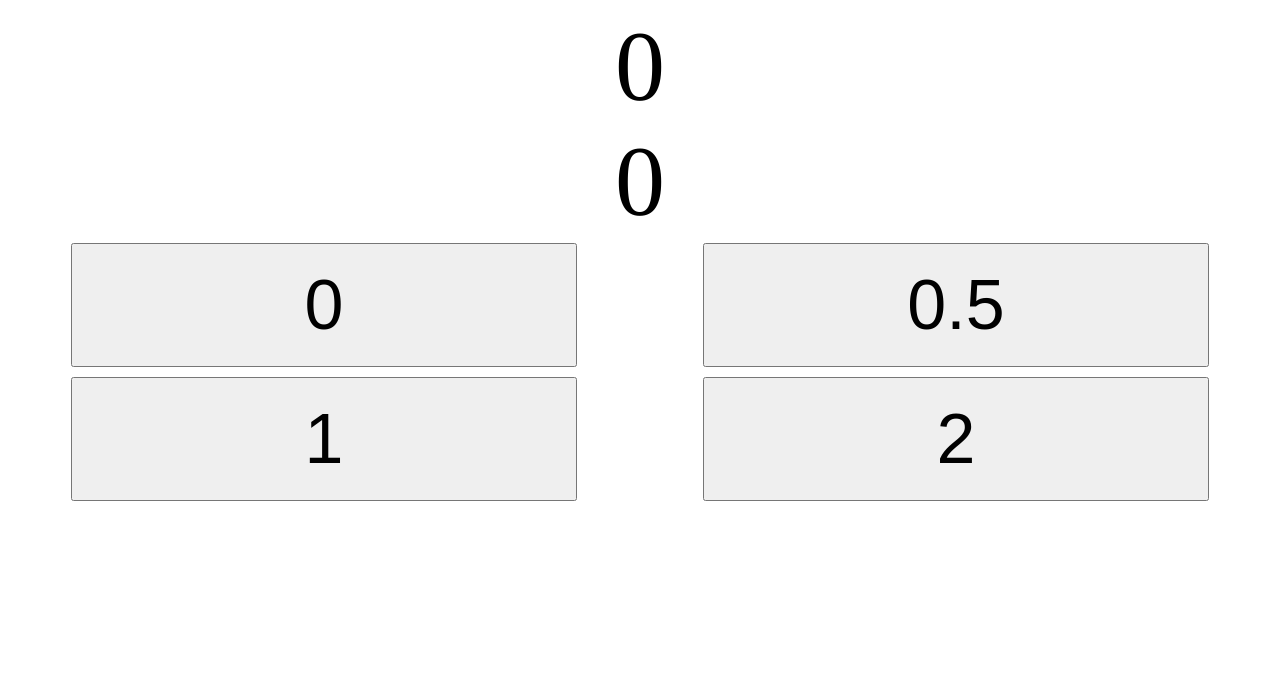
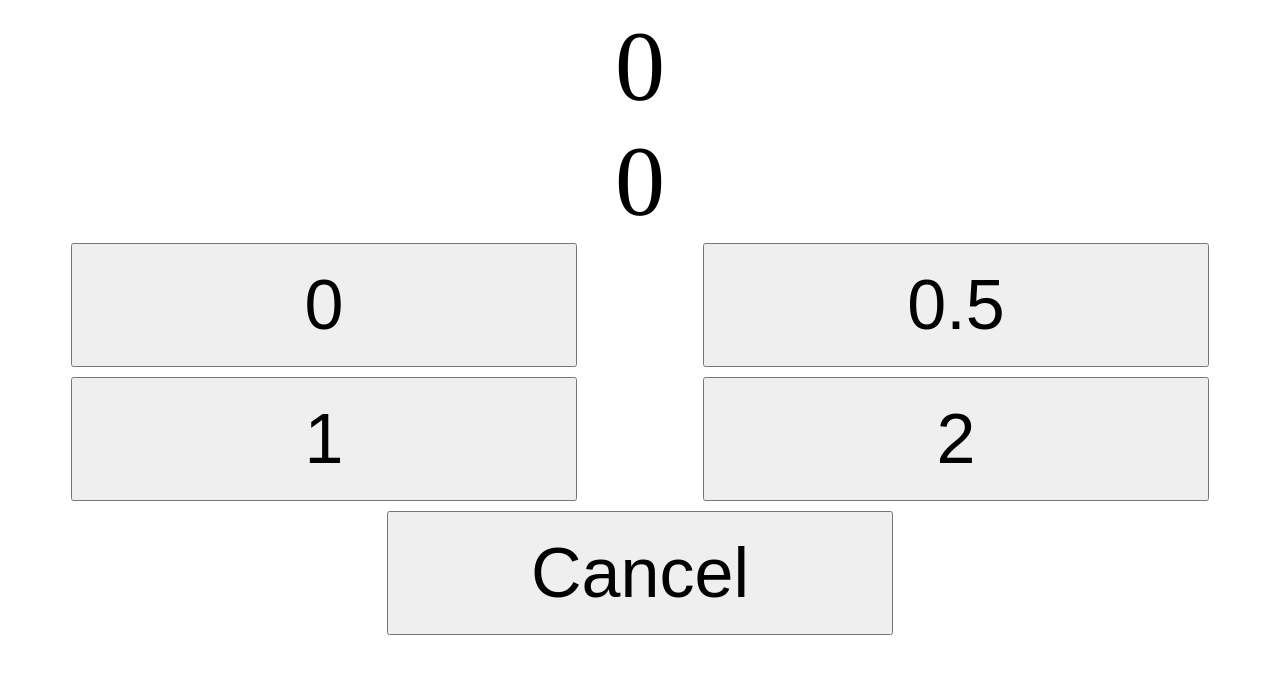
Before and after one commit to udebella/Training-Stats, a Vue app: page / in a window 1280 px wide. Shown: the top 674 px of the page. Built offline with nearby package versions, Linux system fonts and the light colour scheme.

Commit message:
Add button to cancel last value

```diff
--- a/src/components/TrySeries.vue
+++ b/src/components/TrySeries.vue
@@ -10,6 +10,11 @@
 				:key="button"
 				@click="addTryValue(button)">
 			{{button}}
+		</button>
+		<button data-test="cancel-last"
+				class="button"
+				@click="cancelLast">
+			Cancel
 		</button>
 	</div>
 </template>
@@ -28,6 +33,9 @@ export default {
 	methods: {
 		addTryValue(buttonValue) {
 			this.$store.dispatch('addTryValue', buttonValue)
+		},
+		cancelLast() {
+			this.$store.dispatch('cancelLastValue')
 		},
 	},
 }
```
Also changed, not shown: 1 other file (tests, documents, lock files or other folders).
